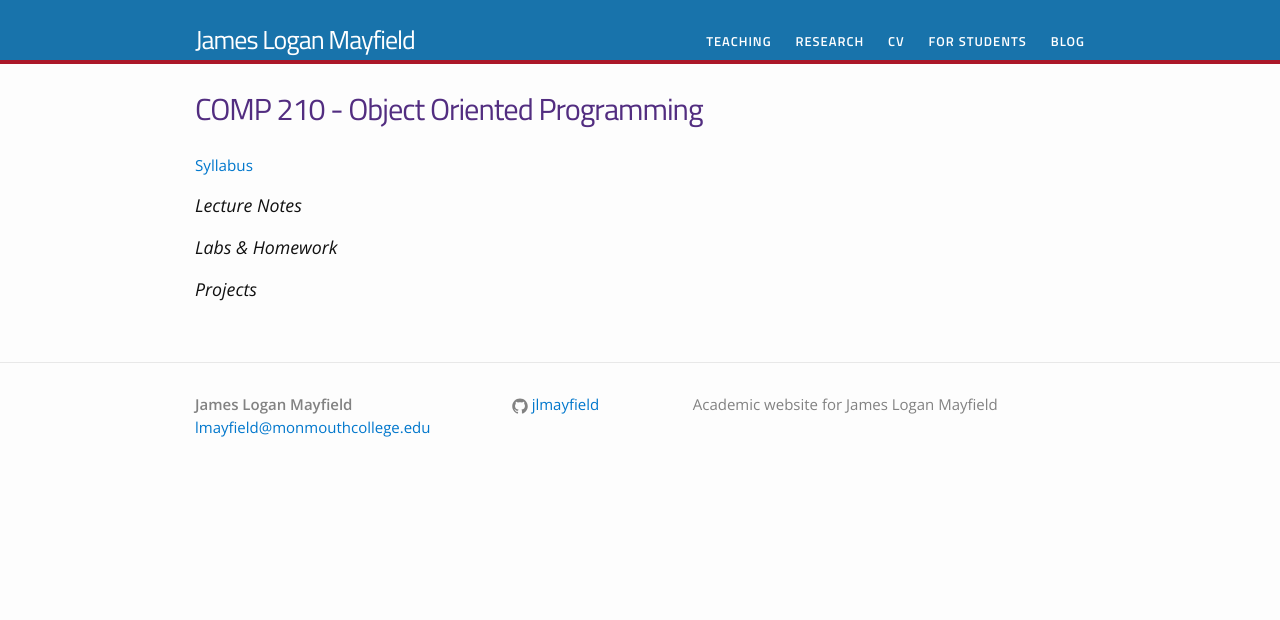
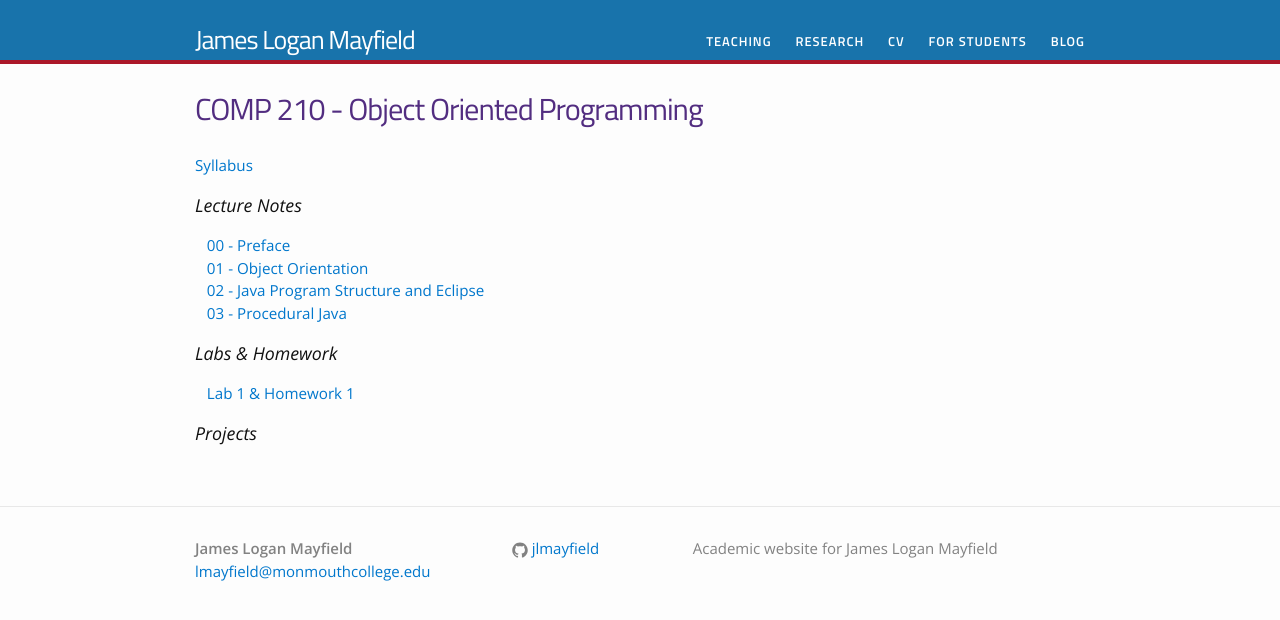
Before and after one commit to jlmayfield/jlmayfield.github.io, a Jekyll site: the page built from teaching/comp210.md, in a window 1280 px wide. Shown: the top 620 px of the page. Built offline with Jekyll 4.4.1, drawn with Linux system fonts in a browser that asks for light colours.

Commit message:
update for week1 of comp210.

```diff
--- a/teaching/comp210.md
+++ b/teaching/comp210.md
@@ -8,6 +8,14 @@ permalink: /teaching/COMP210/
 
 ### Lecture Notes
 
+&nbsp;&nbsp;&nbsp;[00 - Preface](/teaching/COMP210/notes/comp210-lectureNotes-00.pdf)
+&nbsp;&nbsp;&nbsp;[01 - Object Orientation](/teaching/COMP210/notes/comp210-lectureNotes-01.pdf)
+&nbsp;&nbsp;&nbsp;[02 - Java Program Structure and Eclipse](/teaching/COMP210/notes/comp210-lectureNotes-02.pdf)
+&nbsp;&nbsp;&nbsp;[03 - Procedural Java](/teaching/COMP210/notes/comp210-lectureNotes-03.pdf)
+
 ### Labs & Homework
 
+&nbsp;&nbsp;&nbsp;[Lab 1 & Homework 1](/teaching/COMP210/labs/comp210-lab1.pdf)
+
+
 ### Projects
```
Also changed, not shown: 5 other files.
